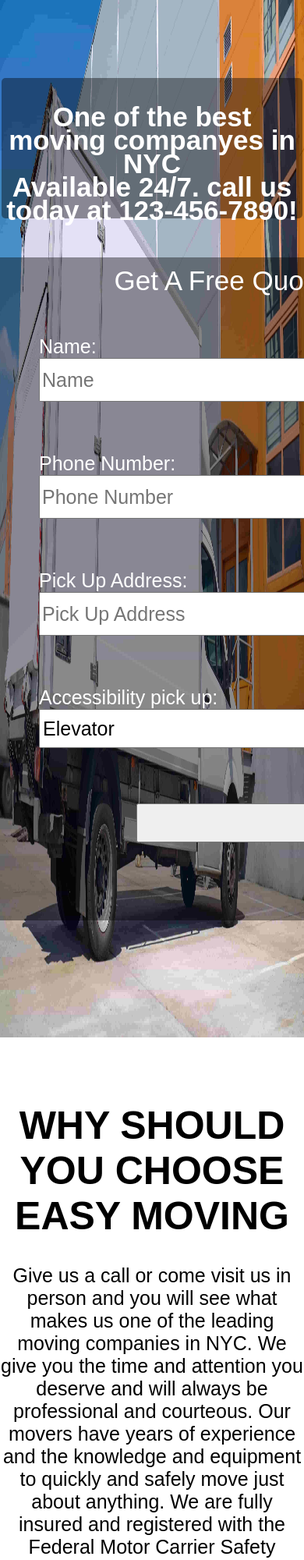
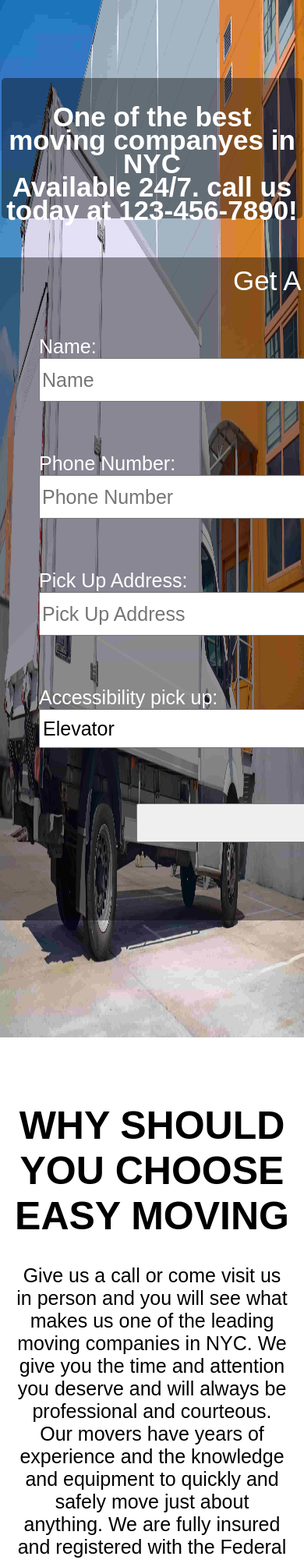
Before and after one commit to pro249/TEZTEZ, a plain HTML site: page index.html in a window 390 px wide. Shown: the top 2000 px of the page at 78% size. Drawn offline with Linux system fonts and the light colour scheme.

Commit message:
Update index.css

```diff
--- a/index.css
+++ b/index.css
@@ -278,7 +278,7 @@ nav p{
     }
     #main-p{
         display: block;
-        width: auto;
+        width: 90%;
         margin-left: auto;
         margin-right: auto;
         text-align: center;
@@ -298,10 +298,10 @@ nav p{
     #title{
         width: 99%;
     }
-    #git{
+  /*  #git{
         width: 645px;
     }
-   /* #survey{
+    #survey{
         font-size: 25px;
         background-color: rgba(0,0,0, 0.4);
         display: grid;
```
